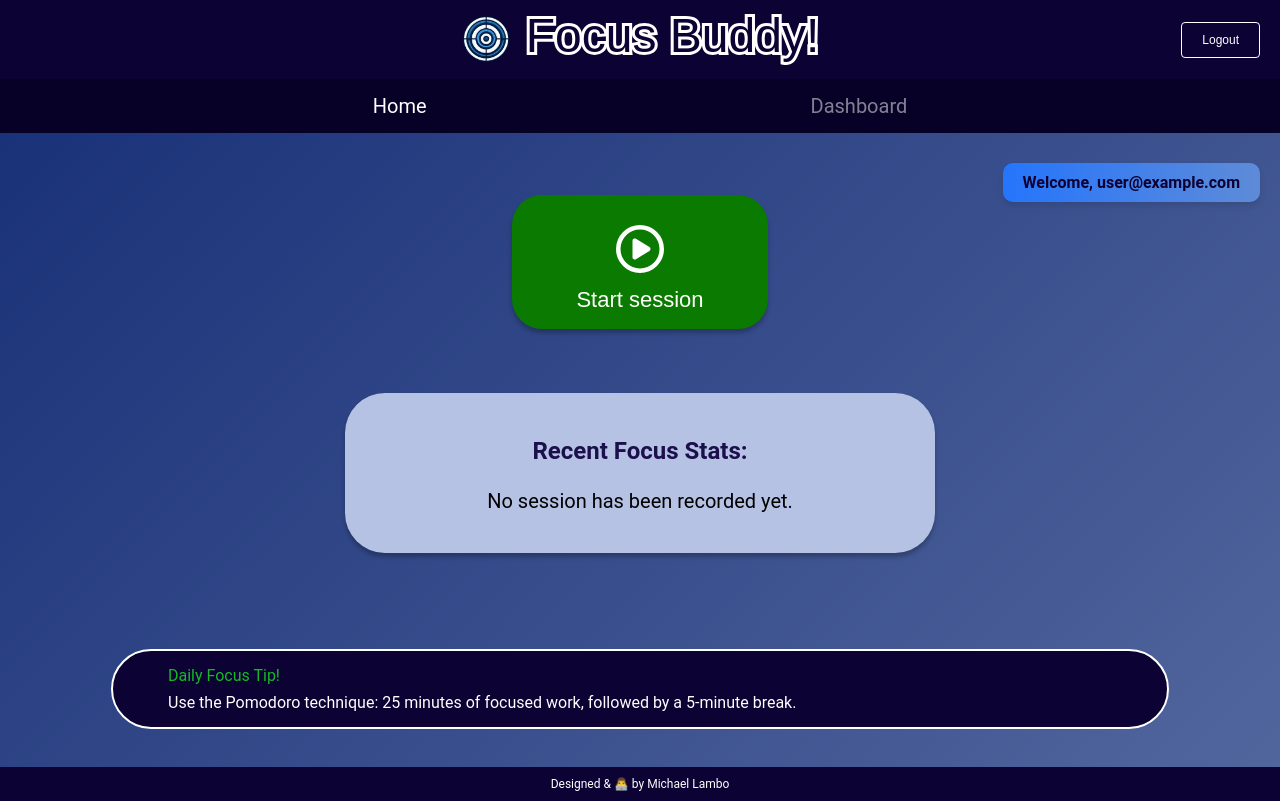
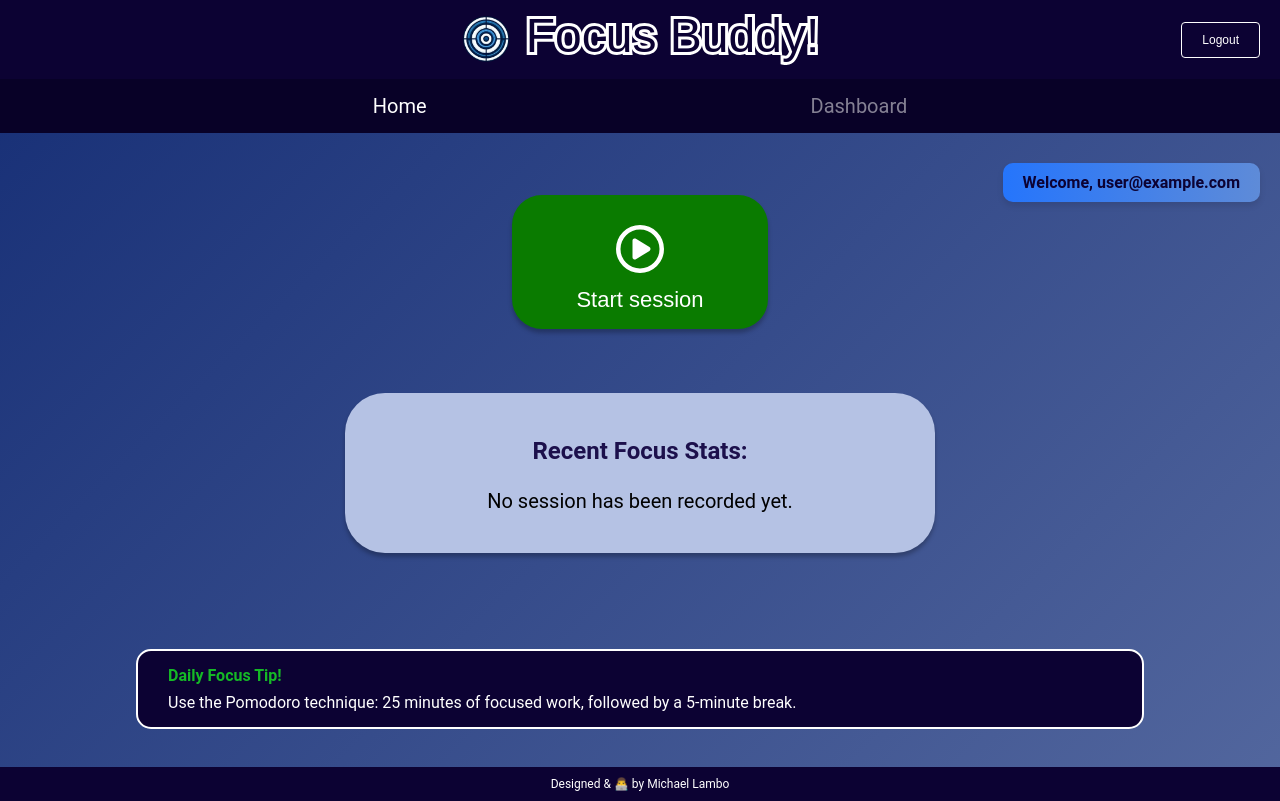
Before and after one commit to mikelambo7/FocusBuddy, a React (Create React App) app: page /home in a window 1280 px wide. Built offline with nearby package versions, Linux system fonts and the light colour scheme; no server answers; sample sign-in values are in the browser's storage; a web font is replaced by a local one.

Commit message:
modify daily tip css

```diff
--- a/src/components/HomePage.css
+++ b/src/components/HomePage.css
@@ -104,10 +104,10 @@ button img {
   width: 80%;
   background-color: #0C0233;
   color: white;
-  padding: 15px 55px;
+  padding: 15px 30px;
   margin: 12vh auto 1vh;
   border: 2px solid white;
-  border-radius: 60px;
+  border-radius: 15px;
 }
 
 .focus-tip-heading {
--- a/src/components/HomePage.js
+++ b/src/components/HomePage.js
@@ -147,7 +147,7 @@ const HomePage = () => {
         </div>
 
         <div className="focus-tip">
-          <p className="focus-tip-heading">daily focus tip!</p>
+          <p className="focus-tip-heading"><b>daily focus tip!</b></p>
           <p>{getDailyFocusTip()}</p>
         </div>
       </main>
```
